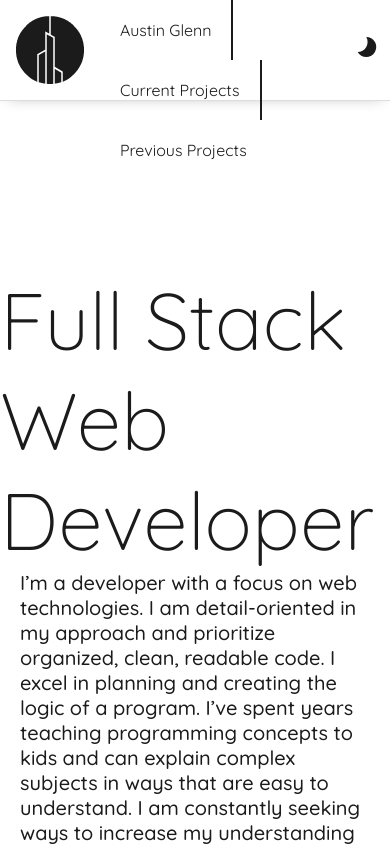
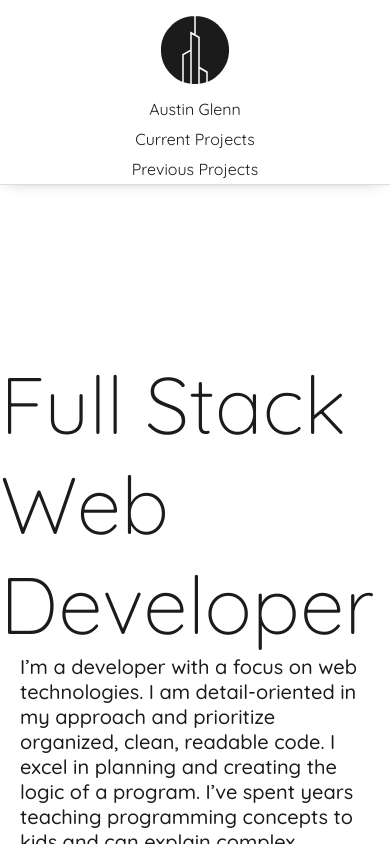
Before and after one commit to Pergamene/portfolio, a React (Create React App) app: page / in a window 390 px wide. Shown: the top 844 px of the page. Built offline with nearby package versions, Linux system fonts and the light colour scheme.

Commit message:
media queries for nav bar done

```diff
--- a/src/components/Bio.jsx
+++ b/src/components/Bio.jsx
@@ -15,7 +15,7 @@ const useStyles = makeStyles({
 
 const Bio = props => {
   const { darkMode } = props;
-  const classes = useStyles({darkMode: darkMode});
+  const classes = useStyles({darkMode});
 
   return (
     <div className={classes.root}>Bio</div>
--- a/src/components/CurrentProjects.jsx
+++ b/src/components/CurrentProjects.jsx
@@ -15,7 +15,7 @@ const useStyles = makeStyles({
 
 const CurrentProjects = props => {
   const { darkMode } = props;
-  const classes = useStyles({darkMode: darkMode});
+  const classes = useStyles({darkMode});
 
   return (
     <div className={classes.root}>Current Projects</div>
--- a/src/components/Landing.jsx
+++ b/src/components/Landing.jsx
@@ -34,7 +34,7 @@ const useStyles = makeStyles({
 
 const Landing = props => {
   const { darkMode } = props;
-  const classes = useStyles({darkMode: darkMode});
+  const classes = useStyles({darkMode});
   const { landing } = data;
 
   return (
--- a/src/components/Nav.jsx
+++ b/src/components/Nav.jsx
@@ -16,20 +16,21 @@ const useStyles = makeStyles({
   root: {
     borderBottom: props => props.darkMode ? `1px solid ${DARK}` : '1px solid #ddd',
     boxShadow: props => props.darkMode ? 'none' : '0px 2px 15px -8px rgba(0, 0, 0, 0.42)',
-    height: '100px',
+    height: props => props.matches ? '' : '100px',
     backgroundColor: props => props.darkMode ? DARK : LIGHT,
     transition: 'all 1s ease-out',
   },
   container: {
     display: 'flex',
+    flexDirection: props => props.matches ? 'column' : 'row',
     maxWidth: '1200px',
     margin: '0 auto',
     height: '100%',
     alignItems: 'center',
   },
   img: {
-    padding: '10px',
-    marginTop: '4px',
+    padding: props => props.matches ? '10px 0 0 0' : '10px',
+    marginTop: props => props.matches ? '0' : '4px',
     cursor: 'pointer',
   },
   links: {
@@ -38,6 +39,7 @@ const useStyles = makeStyles({
     height: '100%',
     flex: '1',
     cursor: 'pointer',
+    alignItems: props => props.matches ? 'center' : '',
   },
   toggle: {
     padding: '10px',
@@ -65,7 +67,7 @@ const useStyles = makeStyles({
 const Nav = props => {
   const { darkMode, toggleDarkMode } = props;
   const matches = useMediaQuery('(max-width: 630px)');
-  const classes = useStyles({darkMode: darkMode, matches: matches});
+  const classes = useStyles({darkMode, matches});
   const { nav } = data;
 
   return (
@@ -79,10 +81,10 @@ const Nav = props => {
             return <NavLink link={link} darkMode={darkMode} key={link.id} />
           })}
         </div>
-        <div className={classes.toggle}>
+        {!matches && <div className={classes.toggle}>
           <WbSunnyIcon className={`${classes.sun} ${darkMode ? classes.visible : ''}`} onClick={toggleDarkMode} />
           <Brightness2Icon className={`${classes.moon} ${darkMode ? '' : classes.visible}`} onClick={toggleDarkMode} />
-        </div>
+        </div>}
       </div>
     </div>
   );
--- a/src/components/NavLink.jsx
+++ b/src/components/NavLink.jsx
@@ -1,6 +1,7 @@
 import React from 'react';
 import { NavLink as Link } from 'react-router-dom';
 import { makeStyles } from '@material-ui/core/styles';
+import useMediaQuery from '@material-ui/core/useMediaQuery';
 
 import { DARK, LIGHT } from '../assets/colors';
 
@@ -13,22 +14,23 @@ const useStyles = makeStyles({
     textDecoration: 'none',
   },
   link: {
-    padding: '20px',
+    padding: props => props.matches ? '5px' : '20px',
     color: props => props.darkMode ? LIGHT : DARK,
-    borderRight: props => props.last ? 'none' : `2px solid ${props.darkMode ? LIGHT : DARK }`,
+    borderRight: props => (props.last || props.matches) ? 'none' : `2px solid ${props.darkMode ? LIGHT : DARK }`,
     transition: 'all 1s ease-out',
   },
 });
 
 const NavLink = props => {
+  const matches = useMediaQuery('(max-width: 630px)');
   const { link, darkMode } = props;
-  const classes = useStyles({darkMode: darkMode, last: link.last});
+  const classes = useStyles({darkMode, matches, last: link.last});
 
   return (
     <Link className={classes.root}
       activeStyle={{
         borderBottom: `4px solid ${darkMode ? LIGHT : DARK}`,
-        paddingTop: '4px',
+        paddingTop: `${matches ? '0' : '4px'}`,
         transition: 'all 0.3s ease-out',
       }}
       to={link.path}
--- a/src/components/PreviousProjects.jsx
+++ b/src/components/PreviousProjects.jsx
@@ -15,7 +15,7 @@ const useStyles = makeStyles({
 
 const PreviousProjects = props => {
   const { darkMode } = props;
-  const classes = useStyles({darkMode: darkMode});
+  const classes = useStyles({darkMode});
 
   return (
     <div className={classes.root}>Previous Projects</div>
```
